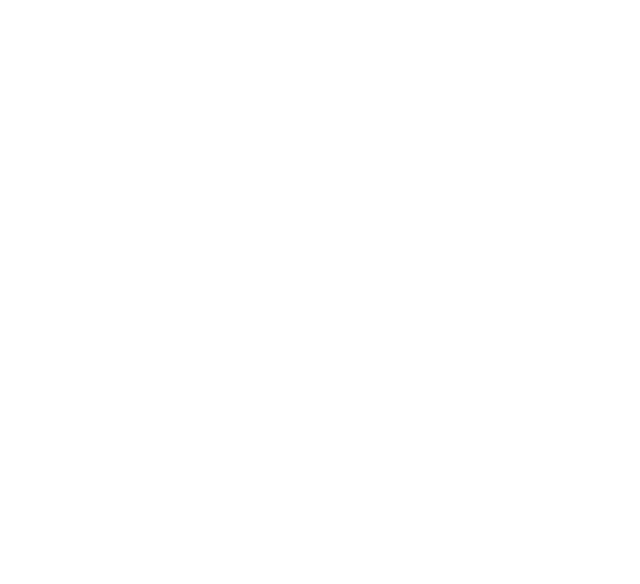
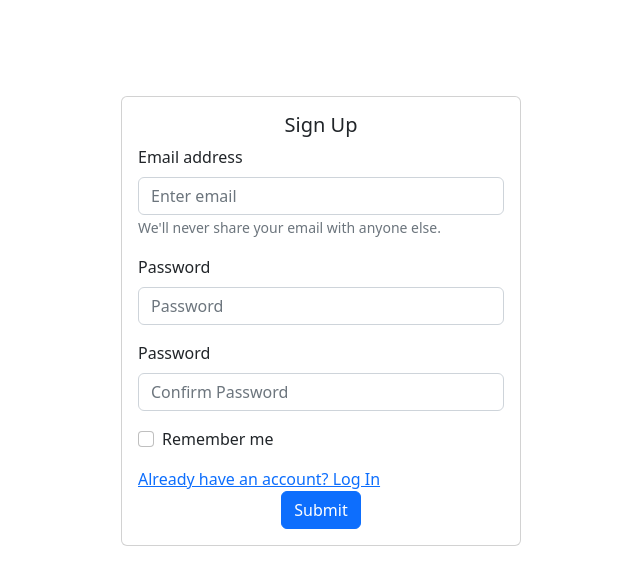
Before and after one commit to FalakNaaz/lms, a React (Create React App) app: page /signup in a window 1280 px wide. Before the commit this address had no page. Shown: the top 584 px of the page, without its empty margins (319-959 px from the left). Built offline with nearby package versions, Linux system fonts and the light colour scheme.

Commit message:
login/signup ui

```diff
--- a/package.json
+++ b/package.json
@@ -3,8 +3,12 @@
   "version": "0.1.0",
   "private": true,
   "dependencies": {
+    "@emotion/react": "^11.10.0",
+    "@emotion/styled": "^11.10.0",
     "@material-ui/core": "^4.12.4",
     "@material-ui/icons": "^4.11.3",
+    "@mui/icons-material": "^5.8.4",
+    "@mui/material": "^5.10.0",
     "@testing-library/jest-dom": "^5.16.5",
     "@testing-library/react": "^13.3.0",
     "@testing-library/user-event": "^13.5.0",
--- a/public/index.html
+++ b/public/index.html
@@ -10,6 +10,7 @@
       content="Web site created using create-react-app"
     />
     <title>Learning Management System</title>
+
   </head>
   <body>
     <noscript>You need to enable JavaScript to run this app.</noscript>
--- a/src/App.css
+++ b/src/App.css
@@ -1,3 +1,9 @@
 .App {
   text-align: center;
 }
+.center {
+  /* display: flex; */
+  justify-content: center;
+  align-items: center;
+  height:100vh;
+}
--- a/src/App.js
+++ b/src/App.js
@@ -1,12 +1,17 @@
 import './App.css';
 import {BrowserRouter as Router, Routes, Route} from 'react-router-dom';
 import NotFound from './pages/404NotFound/NotFound';
+import Login from './components/Login';
+import SignUp from './components/SignUp';
 
 const Routing = () => {
   return (
     <Routes>
         <Route path="" element={<NotFound/>}/>
+        <Route path="/login" element={<Login/>}/>
+        <Route path="/signup" element={<SignUp/>}/>
     </Routes>
+
   )
 }
 
--- a/src/components/Login.js
+++ b/src/components/Login.js
@@ -1,9 +1,46 @@
+import Card from 'react-bootstrap/Card';
 import React from 'react'
+import Button from 'react-bootstrap/Button';
+import Form from 'react-bootstrap/Form';
+import '../App.css'
+import { Link } from 'react-router-dom';
 
 function Login() {
-  return (
-    <div>Login</div>
-  )
+    return (<>
+        <br /><br /><br /><br />
+        <Card className="m-auto" style={{ maxWidth: '400px' }}>
+
+            <Card.Body>
+            <Card.Title className='text-center'>Login In</Card.Title>
+                <Form >
+                    <Form.Group className="mb-3" controlId="formBasicEmail">
+                        <Form.Label>Email address</Form.Label>
+                        <Form.Control type="email" placeholder="Enter email" />
+                        <Form.Text className="text-muted">
+                            We'll never share your email with anyone else.
+                        </Form.Text>
+                    </Form.Group>
+
+                    <Form.Group className="mb-3" controlId="formBasicPassword">
+                        <Form.Label>Password</Form.Label>
+                        <Form.Control type="password" placeholder="Password" />
+                    </Form.Group>
+                    <Form.Group className="mb-3" controlId="formBasicCheckbox">
+                        <Form.Check type="checkbox" label="Remember me" />
+                    </Form.Group>
+                    <Link to="/signup"> Don't have an account? Sign Up</Link>
+                    <div className="col-md-12 text-center">
+                        <Button variant="primary" type="submit" className='text-center'>
+                            Submit
+                        </Button>
+
+                    </div>
+
+                </Form>
+            </Card.Body>
+        </Card>
+    </>
+    )
 }
 
 export default Login
--- a/src/components/SignUp.js
+++ b/src/components/SignUp.js
@@ -1,9 +1,51 @@
+import Card from 'react-bootstrap/Card';
 import React from 'react'
+import Button from 'react-bootstrap/Button';
+import Form from 'react-bootstrap/Form';
+import '../App.css'
+import { Link } from 'react-router-dom';
 
 function SignUp() {
-  return (
-    <div>SignUp</div>
-  )
+    return (<>
+        <br /><br /><br /><br />
+        <Card className="m-auto" style={{ maxWidth: '400px' }}>
+
+            <Card.Body>
+            <Card.Title className='text-center'>Sign Up</Card.Title>
+                <Form >
+                    <Form.Group className="mb-3" controlId="formBasicEmail">
+                        <Form.Label>Email address</Form.Label>
+                        <Form.Control type="email" placeholder="Enter email" />
+                        <Form.Text className="text-muted">
+                            We'll never share your email with anyone else.
+                        </Form.Text>
+                    </Form.Group>
+
+                    <Form.Group className="mb-3" controlId="formBasicPassword">
+                        <Form.Label>Password</Form.Label>
+                        <Form.Control type="password" placeholder="Password" />
+                    </Form.Group>
+
+                    <Form.Group className="mb-3" controlId="formBasicPassword">
+                        <Form.Label>Password</Form.Label>
+                        <Form.Control type="confirmPassword" placeholder="Confirm Password" />
+                    </Form.Group>
+
+                    <Form.Group className="mb-3" controlId="formBasicCheckbox">
+                        <Form.Check type="checkbox" label="Remember me" />
+                    </Form.Group>
+                    <Link to="/login"> Already have an account? Log In</Link>
+                    <div className="col-md-12 text-center">
+                        <Button variant="primary" type="submit" className='text-center'>
+                            Submit
+                        </Button>
+                    </div>
+
+                </Form>
+            </Card.Body>
+        </Card>
+    </>
+    )
 }
 
 export default SignUp
--- a/src/index.js
+++ b/src/index.js
@@ -1,6 +1,7 @@
 import React from 'react';
 import ReactDOM from 'react-dom/client';
 import App from './App';
+import 'bootstrap/dist/css/bootstrap.css';
 
 const root = ReactDOM.createRoot(document.getElementById('root'));
 root.render(
```
Also changed, not shown: 1 other file (tests, documents, lock files or other folders).
